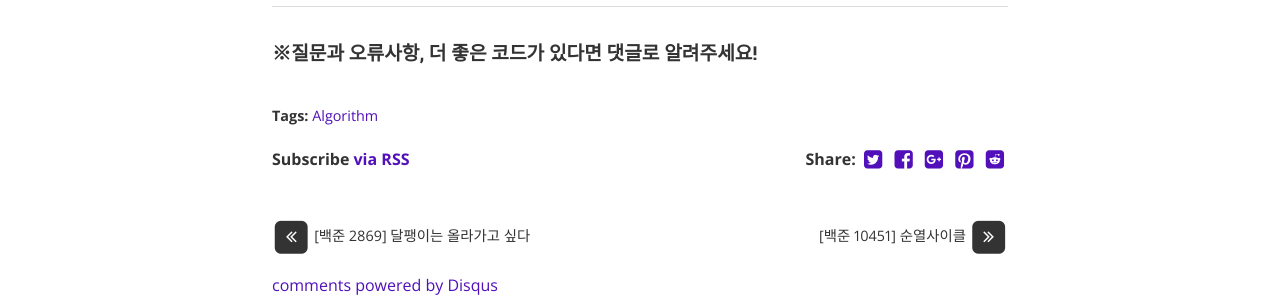
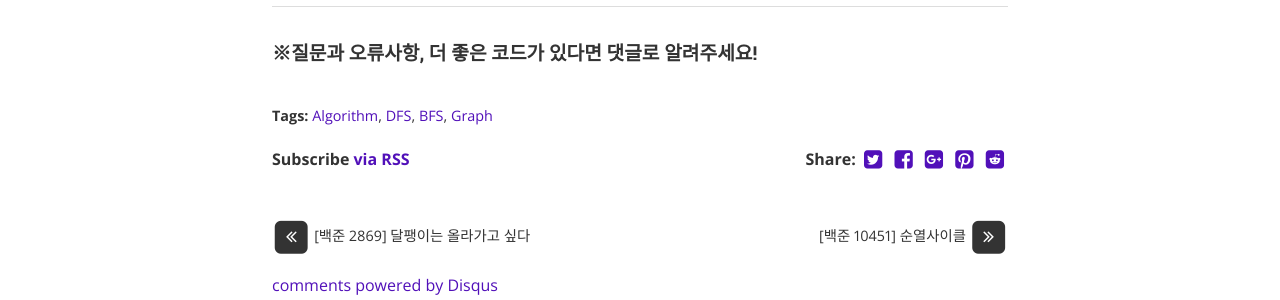
Before and after one commit to yudini/yudini.github.io, a Jekyll site: the page built from _posts/Algorithm/2021-04-15-2606.md, in a window 1280 px wide and 900 px high, scrolled down 1982 px. Shown: the part 387-687 px from the top of the window. Built offline with Jekyll 4.4.1, drawn with Linux system fonts in a browser that asks for light colours; nearby versions of some CDN libraries; comment, search, counter and statistics services are not loaded.

Commit message:
2606 포스팅 태그 수정

```diff
--- a/_posts/Algorithm/2021-04-15-2606.md
+++ b/_posts/Algorithm/2021-04-15-2606.md
@@ -5,7 +5,7 @@ date: 2021-04-15
 author: yudini
 categories: Algorithm
 comments: true
-tags: Algorithm
+tags: Algorithm DFS BFS Graph
 ---
 
 ## 문제
```
